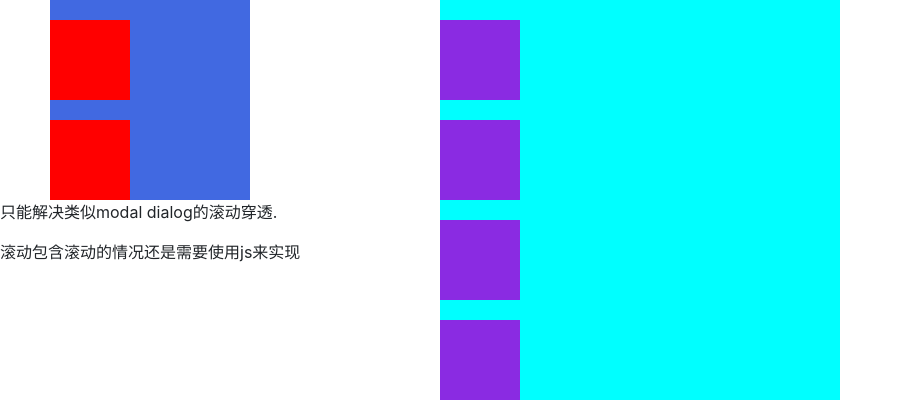
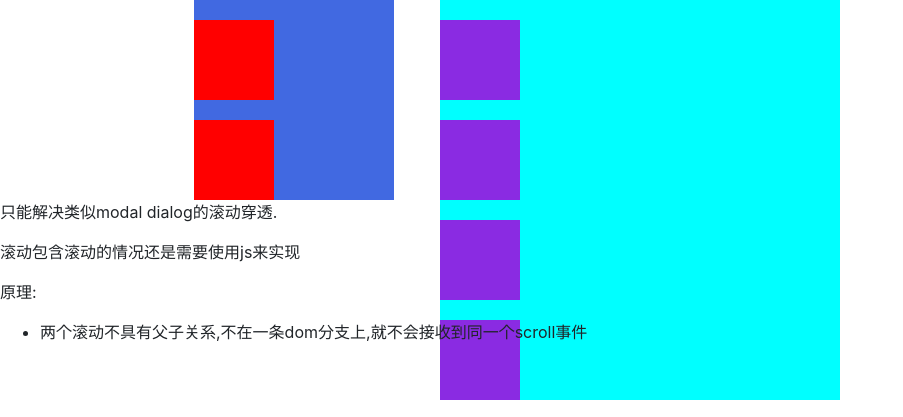
Before and after one commit to TomVista/DailyTest, a website: page src/view/twiceScroll.html in a window 1280 px wide. Shown: the whole page, without its empty margins (0-903 px from the left). Drawn offline with nearby package versions, Linux system fonts and the light colour scheme.

Commit message:
添加注释

```diff
--- a/src/view/twiceScroll.html
+++ b/src/view/twiceScroll.html
@@ -62,6 +62,10 @@
         </div>
         <p>只能解决类似modal dialog的滚动穿透.</p>
         <p>滚动包含滚动的情况还是需要使用js来实现</p>
+        <p>原理:</p>
+        <ul>
+            <li>两个滚动不具有父子关系,不在一条dom分支上,就不会接收到同一个scroll事件</li>
+        </ul>
     </div>
 </body>
 
```
